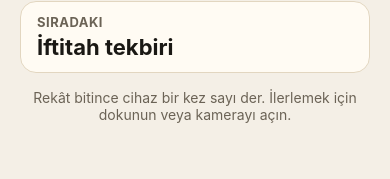
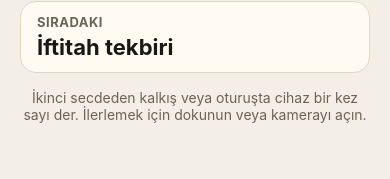
Before and after one commit to akinci79-dotcom/namaz-rehberi, a React Native app: screen / in a window 390 px wide. Both pictures are taken after a click on the button 195 px from the left and 288 px from the top of the page. Shown: the part 573-752 px from the top of the page. Built offline with nearby package versions, Linux system fonts and the light colour scheme.

Commit message:
Clarify prayer-screen hint: count only after second sajdah

```diff
--- a/src/screens/PrayerScreen.tsx
+++ b/src/screens/PrayerScreen.tsx
@@ -231,8 +231,8 @@ export function PrayerScreen({
 
             <Text style={[styles.tapHint, { color: theme.textMuted }]}>
               {cameraOn
-                ? 'Rekât bitince cihaz bir kez sayı der. Aynı duruş zamanlayıcıyla geçer; rükû/secde duruşla.'
-                : 'Rekât bitince cihaz bir kez sayı der. İlerlemek için dokunun veya kamerayı açın.'}
+                ? 'İkinci secdeden kalkış veya oturuşta cihaz bir kez sayı der. Rükûdan doğrulma konuşmaz.'
+                : 'İkinci secdeden kalkış veya oturuşta cihaz bir kez sayı der. İlerlemek için dokunun veya kamerayı açın.'}
             </Text>
           </Pressable>
         </ScrollView>
```
